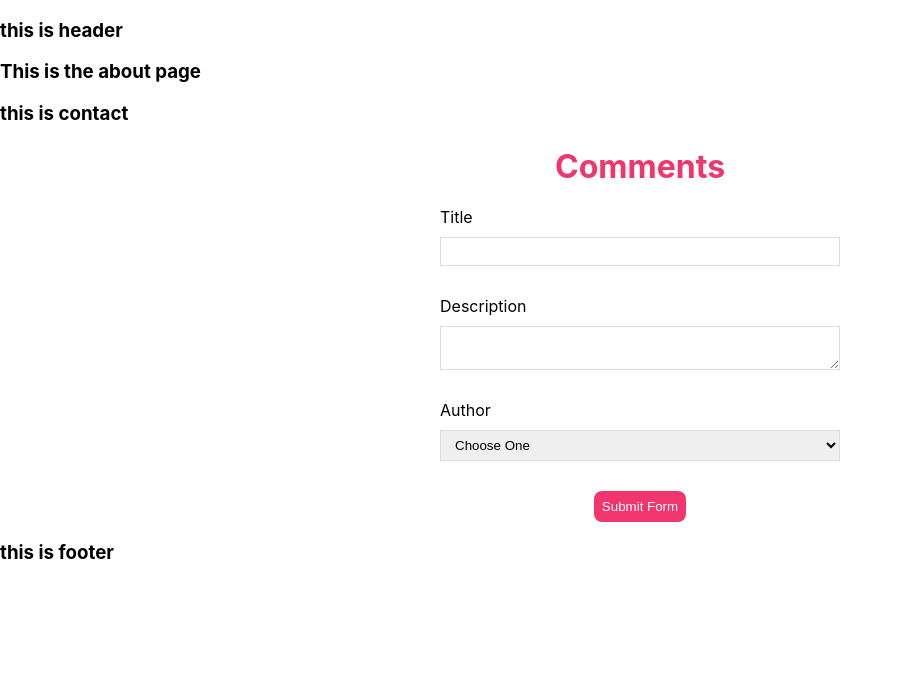
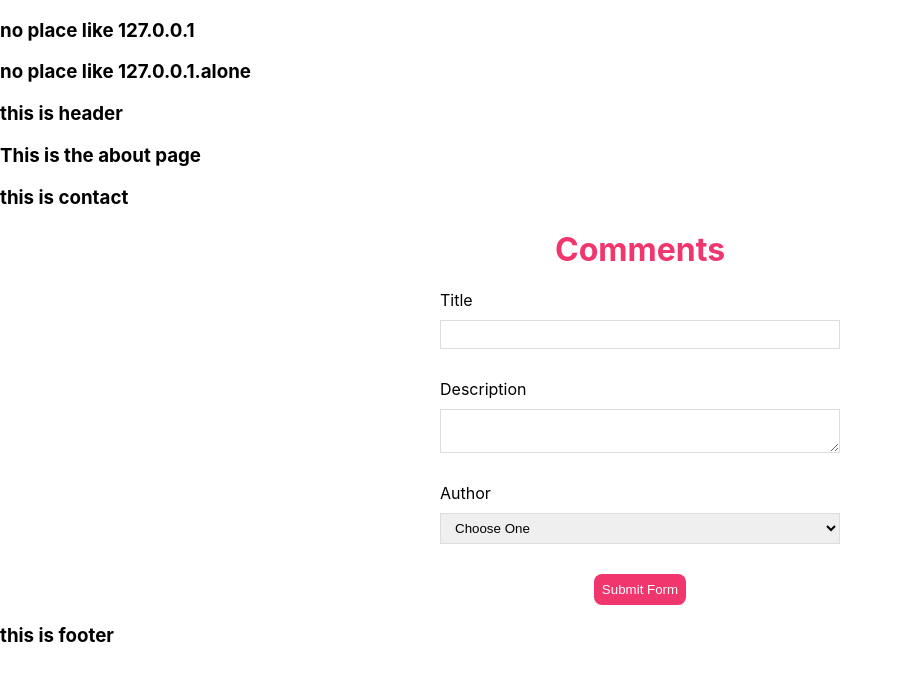
Before and after one commit to carlapico/forms, a React (Create React App) app: page / in a window 1280 px wide. Shown: the top 680 px of the page, without its empty margins (0-903 px from the left). Built offline with nearby package versions, Linux system fonts and the light colour scheme.

Commit message:
added two export to the home page and imported those in app.js

```diff
--- a/src/App.js
+++ b/src/App.js
@@ -1,3 +1,4 @@
+import {Home, HomeAlone} from './pages/Home';
 import Header from './components/Header';
 import About from './pages/About';
 import Contact from './pages/Contact';
@@ -7,10 +8,13 @@ import './App.css';
 const App = () => {
   return (
   <>
+    <Home />
+    <HomeAlone/>
     <Header />
     <About />
     <Contact />
     <Footer />
+
   </>
   )
 }
--- /dev/null
+++ b/src/pages/Home.jsx
@@ -0,0 +1,20 @@
+export const Home = () => {
+
+    return (
+        <>
+            <h3>no place like 127.0.0.1</h3>
+        </>
+    )
+
+}
+
+
+export const HomeAlone = () => {
+
+    return (
+        <>
+            <h3>no place like 127.0.0.1.alone</h3>
+        </>
+    )
+
+}
```
